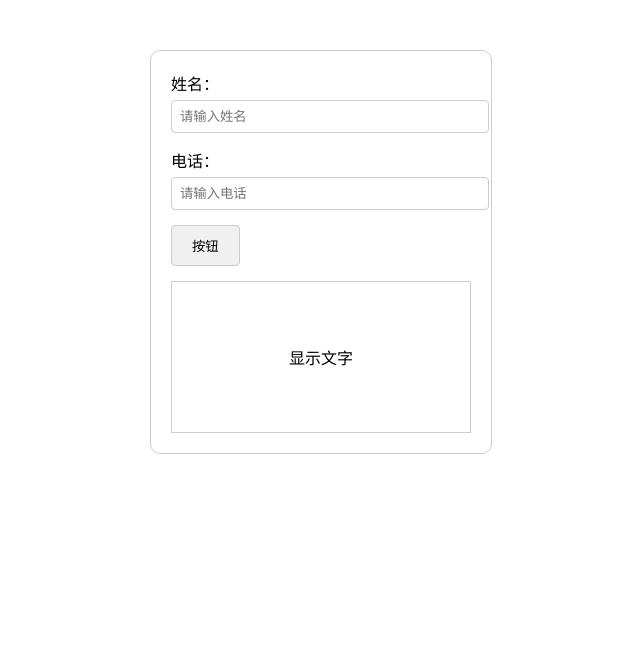
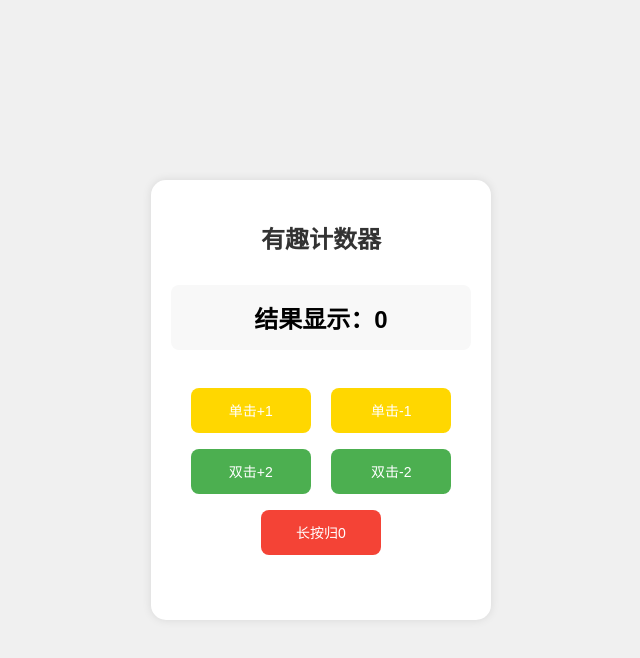
Before and after one commit to AzusaShikibu/AzusaShikibu.github.io, a plain HTML site: page index.html in a window 1280 px wide. Shown: the whole page, without its empty margins (319-959 px from the left). Drawn offline with Linux system fonts and the light colour scheme.

Commit message:
Update index.html

```diff
--- a/index.html
+++ b/index.html
@@ -2,63 +2,132 @@
 <html lang="zh-CN">
 <head>
     <meta charset="UTF-8">
-    <title>固定表单界面</title>
+    <meta name="viewport" content="width=device-width, initial-scale=1.0">
+    <title>固定布局计数器</title>
     <style>
-        body { font-family: Arial, sans-serif; }
-        .container {
+        body {
+            font-family: Arial, sans-serif;
+            background-color: #f0f0f0;
+            display: flex;
+            justify-content: center;
+            align-items: center;
+            min-height: 100vh;
+            margin: 0;
+        }
+        .counter-container {
             width: 300px;
-            margin: 50px auto;
+            height: 400px;
+            background-color: white;
+            border-radius: 15px;
+            box-shadow: 0 0 10px rgba(0, 0, 0, 0.1);
             padding: 20px;
-            border: 1px solid #ccc;
-            border-radius: 10px;
+            text-align: center;
+            position: relative;
         }
-        input {
-            width: 100%;
-            padding: 8px;
-            margin: 5px 0 15px;
-            border: 1px solid #ccc;
-            border-radius: 4px;
+        h2 {
+            color: #333;
+            margin-bottom: 20px;
+        }
+        .result-display {
+            font-size: 24px;
+            font-weight: bold;
+            margin: 30px 0;
+            padding: 15px;
+            background-color: #f8f8f8;
+            border-radius: 8px;
         }
         button {
-            background-color: #f0f0f0;
-            border: 1px solid #ccc;
-            padding: 10px 20px;
-            border-radius: 4px;
+            width: 120px;
+            height: 45px;
+            margin: 8px;
+            border: none;
+            border-radius: 8px;
+            color: white;
+            font-size: 14px;
             cursor: pointer;
+            transition: background-color 0.3s;
         }
-        #display {
-            border: 1px solid #ccc;
-            height: 150px;
-            margin-top: 15px;
-            display: flex;
-            align-items: center;
-            justify-content: center;
-            text-align: center;
+        .btn-yellow {
+            background-color: #FFD700;
+        }
+        .btn-yellow:hover {
+            background-color: #FFC107;
+        }
+        .btn-green {
+            background-color: #4CAF50;
+        }
+        .btn-green:hover {
+            background-color: #45a049;
+        }
+        .btn-reset {
+            background-color: #f44336;
+        }
+        .btn-reset:hover {
+            background-color: #d32f2f;
         }
     </style>
 </head>
 <body>
-    <div class="container">
-        <form>
-            <label for="name">姓名：</label>
-            <input type="text" id="name" placeholder="请输入姓名">
+    <div class="counter-container">
+        <h2>有趣计数器</h2>
+        <div class="result-display">结果显示：<span id="result">0</span></div>
+        <button id="increment1" class="btn-yellow">单击+1</button>
+        <button id="decrement1" class="btn-yellow">单击-1</button>
+        <button id="increment2" class="btn-green">双击+2</button>
+        <button id="decrement2" class="btn-green">双击-2</button>
+        <button id="reset" class="btn-reset">长按归0</button>
+    </div>
+    <script>
+        // 获取元素
+        const resultElement = document.getElementById('result');
+        const increment1Button = document.getElementById('increment1');
+        const decrement1Button = document.getElementById('decrement1');
+        const increment2Button = document.getElementById('increment2');
+        const decrement2Button = document.getElementById('decrement2');
+        const resetButton = document.getElementById('reset');
 
-            <label for="phone">电话：</label>
-            <input type="text" id="phone" placeholder="请输入电话">
+        let count = 0;
 
-            <button type="button" onclick="updateDisplay()">按钮</button>
+        // 单击+1
+        increment1Button.addEventListener('click', () => {
+            count++;
+            resultElement.textContent = count;
+        });
 
-            <div id="display">显示文字</div>
-        </form>
-    </div>
+        // 单击-1
+        decrement1Button.addEventListener('click', () => {
+            count--;
+            resultElement.textContent = count;
+        });
 
-    <script>
-        function updateDisplay() {
-            const name = document.getElementById('name').value;
-            const phone = document.getElementById('phone').value;
-            document.getElementById('display').textContent =
-                `姓名：${name}，电话：${phone}`;
-        }
+        // 双击+2
+        increment2Button.addEventListener('dblclick', () => {
+            count += 2;
+            resultElement.textContent = count;
+        });
+
+        // 双击-2
+        decrement2Button.addEventListener('dblclick', () => {
+            count -= 2;
+            resultElement.textContent = count;
+        });
+
+        // 长按归0
+        let longPressTimer;
+        resetButton.addEventListener('mousedown', () => {
+            longPressTimer = setTimeout(() => {
+                count = 0;
+                resultElement.textContent = count;
+            }, 1000);
+        });
+
+        resetButton.addEventListener('mouseup', () => {
+            clearTimeout(longPressTimer);
+        });
+
+        resetButton.addEventListener('mouseleave', () => {
+            clearTimeout(longPressTimer);
+        });
     </script>
 </body>
 </html>
```
